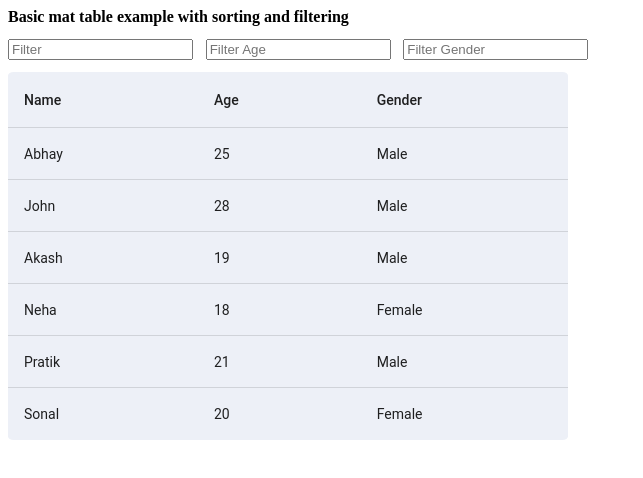
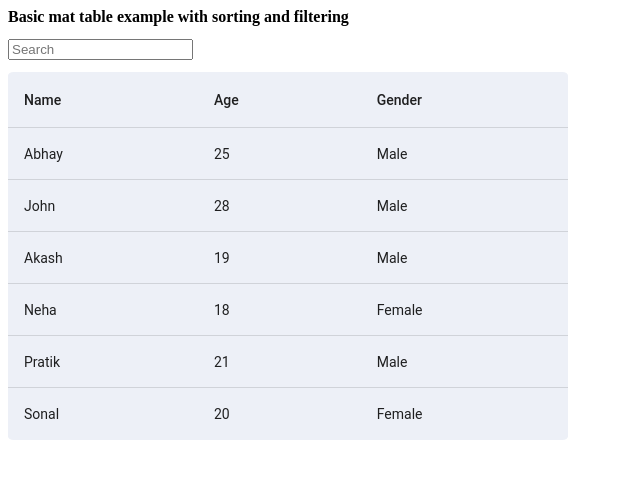
Before and after one commit to VishKapare10/matApp, an Angular app: page / in a window 1280 px wide. Shown: the top 478 px of the page, without its empty margins (0-643 px from the left). Built offline with nearby package versions, Linux system fonts and the light colour scheme.

Commit message:
Added search.

```diff
--- a/src/app/mattb/mattb.component.html
+++ b/src/app/mattb/mattb.component.html
@@ -11,11 +11,11 @@
   <strong>Basic mat table example with sorting and filtering</strong>
   <!-- Filter input fields for each column -->
   <div style="margin-top: 1%;margin-bottom: 1%;">
-    <input style="margin-right: 1%;" matInput (keyup)="applyFilter($event, 'name')" placeholder="Filter">
-
+    <input style="margin-right: 1%;"   (keyup)="applyFilter($event)" placeholder="Search">
+<!--
     <input style="margin-right: 1%;" matInput (keyup)="applyFilter($event, 'age')" placeholder="Filter Age">
 
-    <input matInput (keyup)="applyFilter($event, 'gender')" placeholder="Filter Gender">
+    <input matInput (keyup)="applyFilter($event, 'gender')" placeholder="Filter Gender"> -->
 
 
   </div>
--- a/src/app/mattb/mattb.component.ts
+++ b/src/app/mattb/mattb.component.ts
@@ -2,6 +2,7 @@ import { OnInit, AfterViewInit, Component, ViewChild } from '@angular/core';
 import { MatSort, Sort, MatSortModule } from '@angular/material/sort';
 import { MatTableDataSource, MatTableModule } from '@angular/material/table';
 import {MatCardModule} from '@angular/material/card';
+import { EventManager } from '@angular/platform-browser';
 
 
 // app.component.ts
@@ -49,27 +50,32 @@ export class MattbComponent implements OnInit, AfterViewInit {
     throw new Error('Method not implemented.');
   }
 
-  applyFilter(event: Event, column: string) {
+  applyFilter(event: Event) {
 
-    const filterValue = (event.target as HTMLInputElement).value
-      .trim()
-      .toLowerCase();
-    if (!filterValue) {
-      this.filteredDataSource = originalData;
-      this.dataSource.data = originalData;
-      return;
-    }
+    let filterValue2 = (event.target as HTMLInputElement).value;
+    filterValue2 = filterValue2.trim();
+    filterValue2 = filterValue2.toLowerCase();
+    this.dataSource.filter = filterValue2;
 
-    this.dataSource.data = this.dataSource.data.filter((data) => {
-      if (column === 'name') {
-        return data[column].toLowerCase().includes(filterValue);
-      } else if (column === 'age') {
-        return data[column].toString().toLowerCase().includes(filterValue);
-      } else if (column === 'gender') {
-        return data[column].toLowerCase().includes(filterValue);
-      }
-      // Add a default return statement
-      return false; // or any other default value
-    });
+    // const filterValue = (event.target as HTMLInputElement).value
+    //   .trim()
+    //   .toLowerCase();
+    // if (!filterValue) {
+    //   this.filteredDataSource = originalData;
+    //   this.dataSource.data = originalData;
+    //   return;
+    // }
+
+    // this.dataSource.data = this.dataSource.data.filter((data) => {
+    //   if (column === 'name') {
+    //     return data[column].toLowerCase().includes(filterValue);
+    //   } else if (column === 'age') {
+    //     return data[column].toString().toLowerCase().includes(filterValue);
+    //   } else if (column === 'gender') {
+    //     return data[column].toLowerCase().includes(filterValue);
+    //   }
+    //   // Add a default return statement
+    //   return false; // or any other default value
+    // });
   }
 }
```
